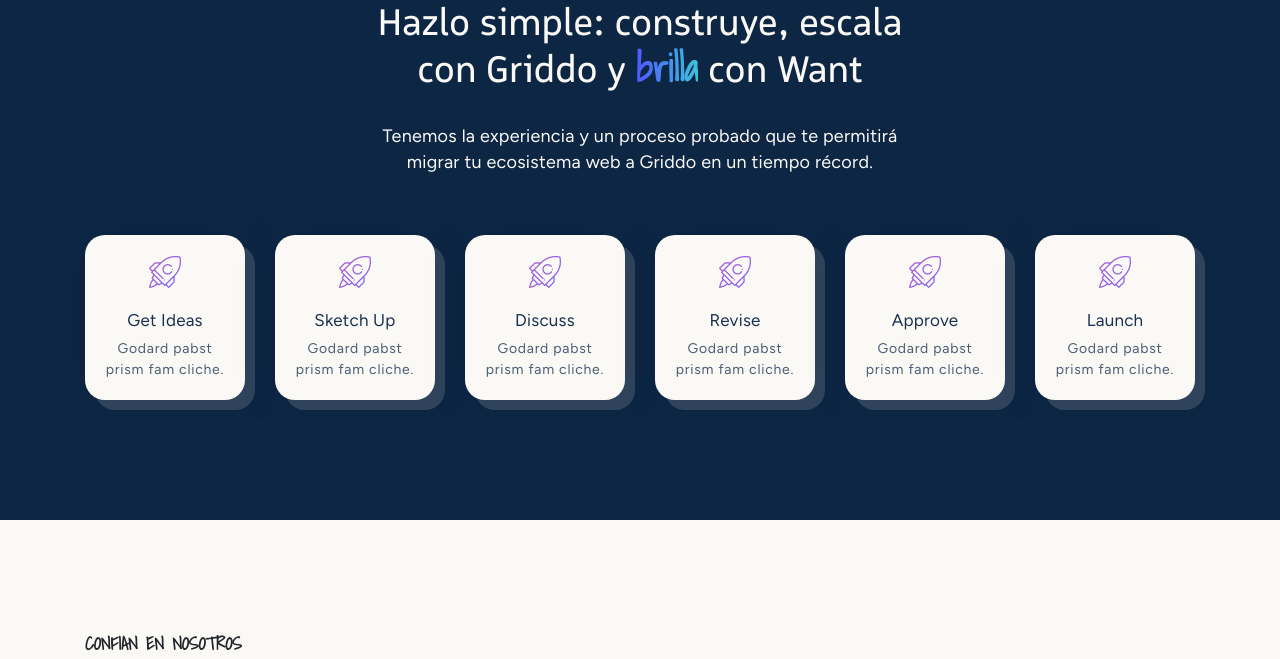
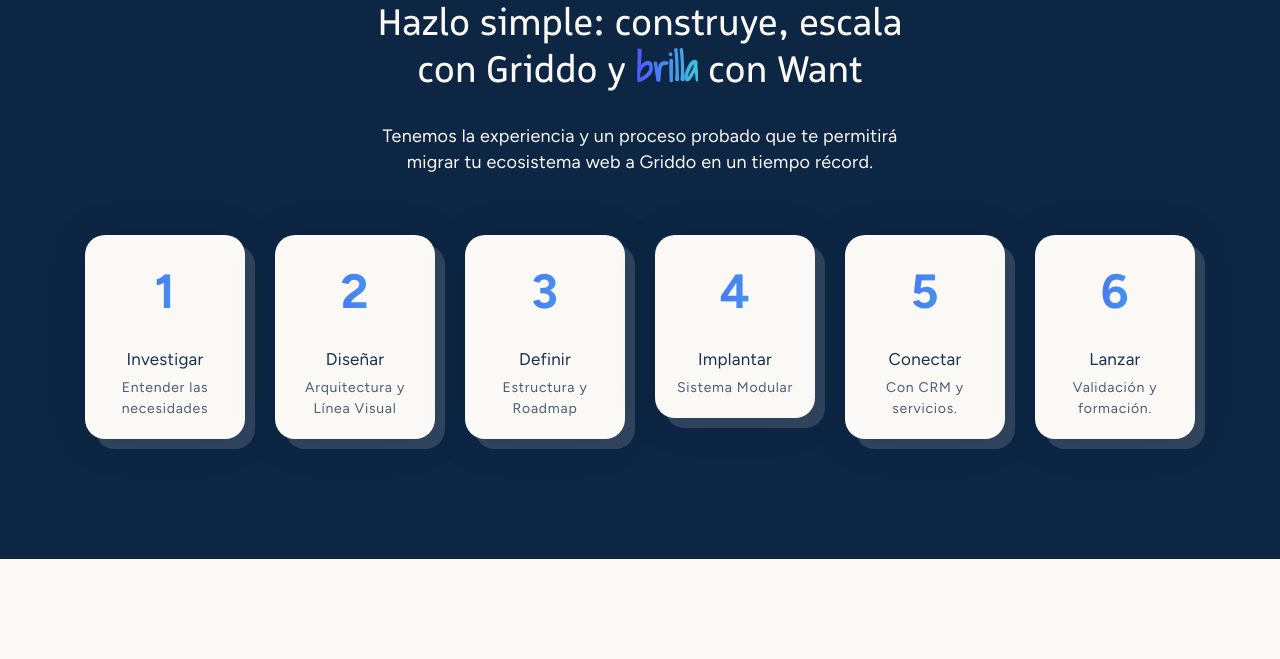
Before and after one commit to griddo/landing-want-griddo, a PHP site: page / in a window 1280 px wide. Shown: the part 1983-2642 px from the top of the page. Run offline with PHP 8.4, Linux system fonts and the light colour scheme.

Commit message:
update process content and style

```diff
--- a/assets/css/main.css
+++ b/assets/css/main.css
@@ -1021,11 +1021,6 @@ parallax & home seperator
   border-radius: 20px;
 }
 
-.mini .mini-content .mini-box i {
-  display: block;
-  font-size: 20px;
-  margin-bottom: 15px;
-}
 
 .mini .mini-content .mini-box span {
   display: block;
@@ -1045,7 +1040,16 @@ parallax & home seperator
   margin-top: 20px;
 }
 
-
+.mini .mini-content .mini-box .mini-number span {
+  font-size:48px;
+  font-weight: 600;
+  background: linear-gradient(270deg, #3CC3DD 0%, #5057FF 90%);
+  -webkit-background-clip: text;
+  -webkit-text-fill-color: transparent;
+  background-clip: text;
+  color: transparent;
+
+}
 /*
 ---------------------------------------------
 uni logos
@@ -1439,7 +1443,7 @@ preloader
 */
 #preloader {
   overflow: hidden;
-  background-image: linear-gradient(135deg, #001B2C 0%, #8261ee 100%);
+  background-image: linear-gradient(135deg, #001B2C 0%, #6CA0F2 100%);
   left: 0;
   right: 0;
   top: 0;
--- a/index.html
+++ b/index.html
@@ -205,44 +205,56 @@
                 <div class="row">
                     <div class="col-lg-2 col-md-3 col-sm-6 col-6">
                         <a href="#" class="mini-box">
-                            <i><img src="assets/images/work-process-item-01.png" alt=""></i>
-                            <strong>Get Ideas</strong>
-                            <span>Godard pabst prism fam cliche.</span>
+                            <div class="mini-number">
+                                <span>1</span>
+                            </div>
+                            <strong>Investigar</strong>
+                            <span>Entender las necesidades</span>
                         </a>
                     </div>
                     <div class="col-lg-2 col-md-3 col-sm-6 col-6">
                         <a href="#" class="mini-box">
-                            <i><img src="assets/images/work-process-item-01.png" alt=""></i>
-                            <strong>Sketch Up</strong>
-                            <span>Godard pabst prism fam cliche.</span>
+                            <div class="mini-number">
+                                <span>2</span>
+                            </div>
+                            <strong>Diseñar</strong>
+                            <span>Arquitectura y Línea Visual</span>
                         </a>
                     </div>
                     <div class="col-lg-2 col-md-3 col-sm-6 col-6">
                         <a href="#" class="mini-box">
-                            <i><img src="assets/images/work-process-item-01.png" alt=""></i>
-                            <strong>Discuss</strong>
-                            <span>Godard pabst prism fam cliche.</span>
+                            <div class="mini-number">
+                                <span>3</span>
+                            </div>
+                            <strong>Definir</strong>
+                            <span>Estructura y Roadmap</span>
                         </a>
                     </div>
                     <div class="col-lg-2 col-md-3 col-sm-6 col-6">
                         <a href="#" class="mini-box">
-                            <i><img src="assets/images/work-process-item-01.png" alt=""></i>
-                            <strong>Revise</strong>
-                            <span>Godard pabst prism fam cliche.</span>
+                            <div class="mini-number">
+                                <span>4</span>
+                            </div>
+                            <strong>Implantar</strong>
+                            <span>Sistema Modular</span>
                         </a>
                     </div>
                     <div class="col-lg-2 col-md-3 col-sm-6 col-6">
                         <a href="#" class="mini-box">
-                            <i><img src="assets/images/work-process-item-01.png" alt=""></i>
-                            <strong>Approve</strong>
-                            <span>Godard pabst prism fam cliche.</span>
+                            <div class="mini-number">
+                                <span>5</span>
+                            </div>
+                            <strong>Conectar</strong>
+                            <span>Con CRM y servicios.</span>
                         </a>
                     </div>
                     <div class="col-lg-2 col-md-3 col-sm-6 col-6">
                         <a href="#" class="mini-box">
-                            <i><img src="assets/images/work-process-item-01.png" alt=""></i>
-                            <strong>Launch</strong>
-                            <span>Godard pabst prism fam cliche.</span>
+                            <div class="mini-number">
+                                <span>6</span>
+                            </div>
+                            <strong>Lanzar</strong>
+                            <span>Validación y formación.</span>
                         </a>
                     </div>
                 </div>
```
